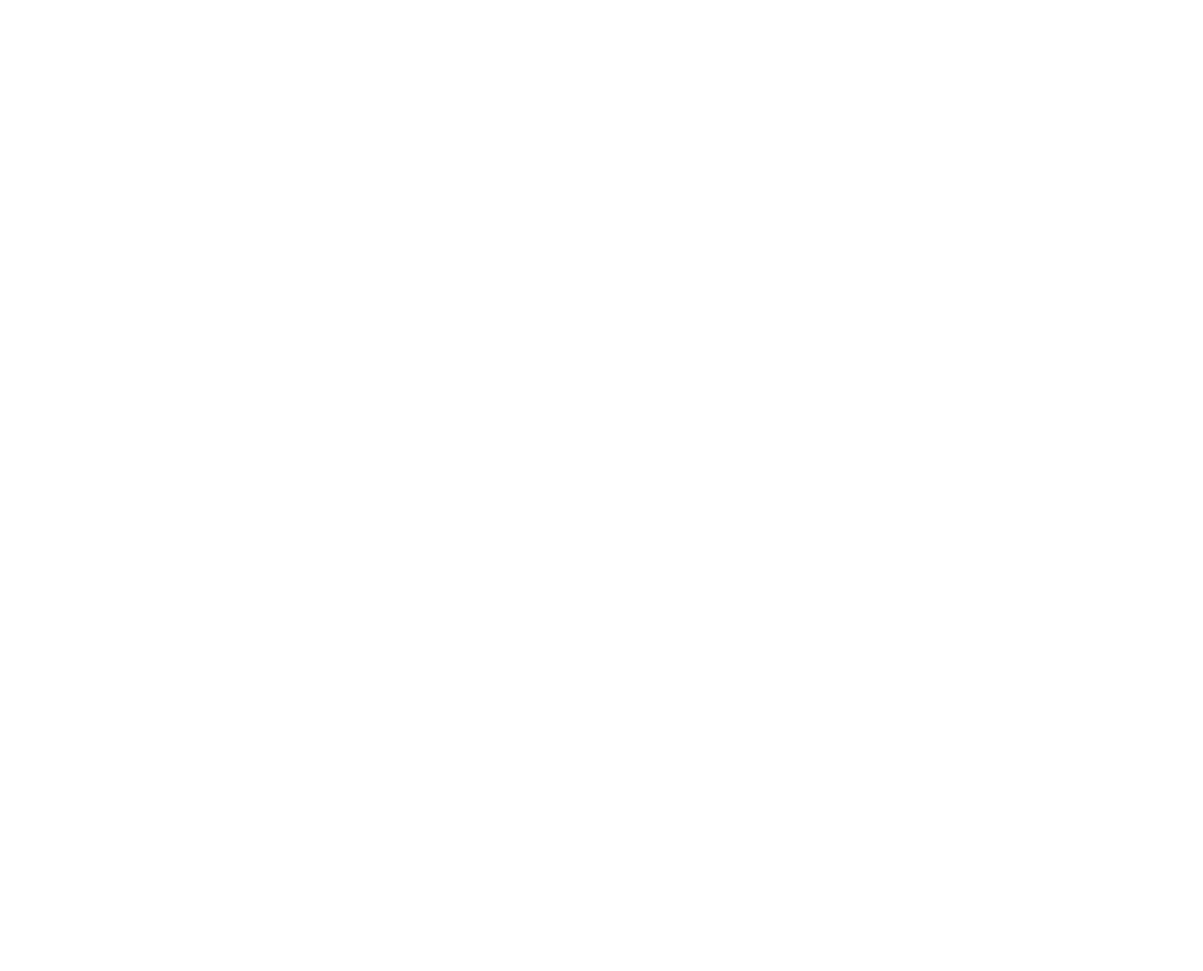
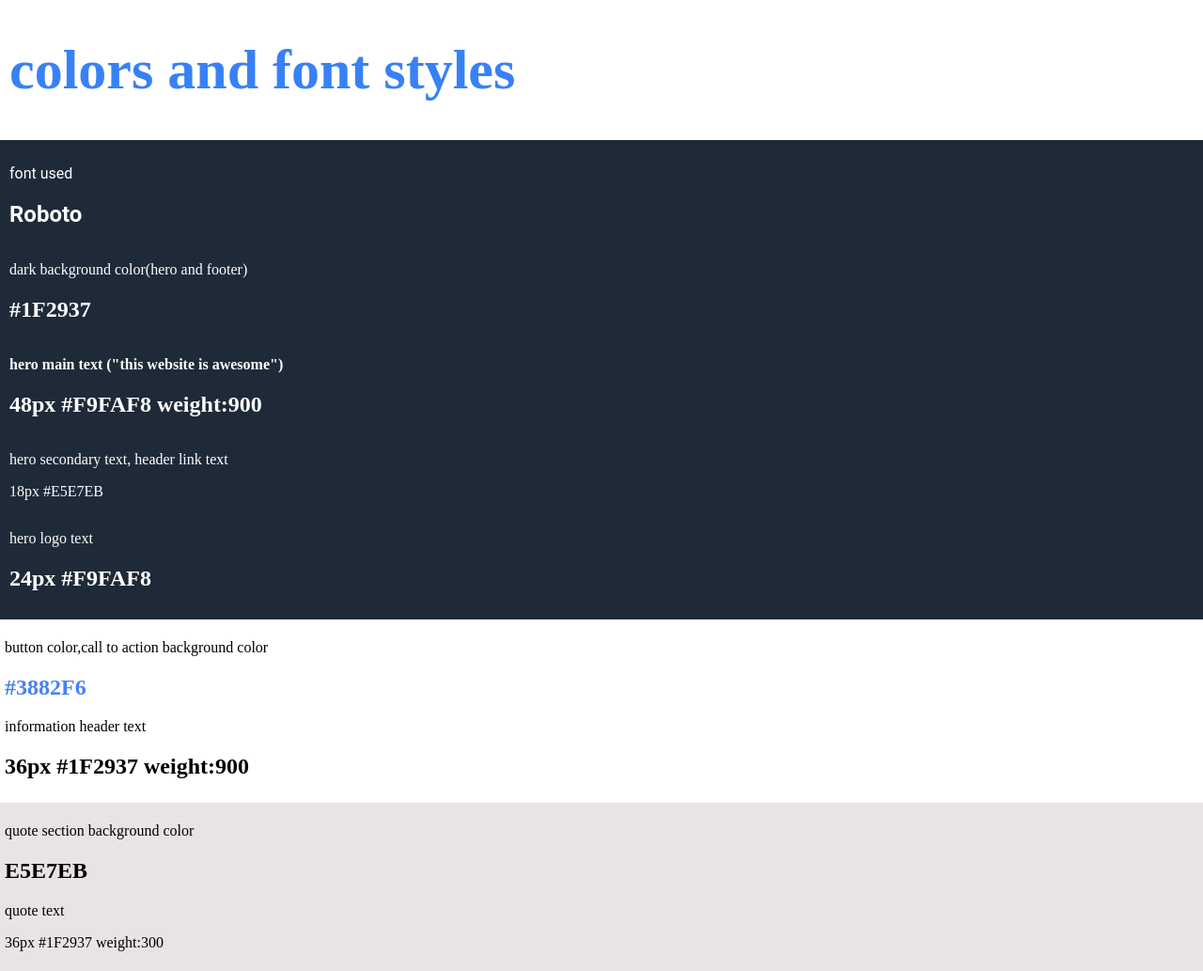
Before and after one commit to NaneuTed/odin-css-project, a plain HTML site: page Project-two/index.html in a window 1280 px wide. Shown: the whole page at 94% size. Before the commit the page ends 800 px from the top, so only its background shows below. Drawn offline with Linux system fonts and the light colour scheme.

Commit message:
Add Html content and apply styles
Added html elements and added content, then went ahead and applied styles all the various html elements , to make the html page more colorful and well structured

```diff
--- a/Project-two/index.html
+++ b/Project-two/index.html
@@ -8,5 +8,61 @@
 </head>
 <body>
 
+    <!-- heading -->
+    <h1>colors and font styles</h1>
+
+    <!-- hero section -->
+     <div class="hero">
+        <section class="font">
+            <p>font used</p>
+            <h2>Roboto</h2>
+        </section>
+
+        <section class="color">
+            <p>dark background color(hero and footer)</p>
+            <h2>#1F2937</h2>
+        </section>
+
+        <section class="hero-main">
+            <p>hero main text ("this website is awesome")</p>
+            <h2 >48px #F9FAF8 weight:900</h2>
+        </section>
+
+        <section class="hero-secondary">
+            <p>hero secondary text, header link text</p>
+            <p>18px #E5E7EB</p>
+        </section>
+
+        <section class="hero-logo">
+            <p>hero logo text</p>
+            <h2>24px #F9FAF8</h2>
+        </section>
+     </div>
+
+     <div class="hero-secondary-colors">
+
+        <section>
+            <p>button color,call to action background color</p>
+            <h2 class="colors">#3882F6</h2>
+        </section>
+
+        <section>
+            <p>information header text</p>
+            <h2>36px #1F2937 weight:900</h2>
+        </section>
+     </div>
+
+     <!-- footer -->
+      <div class="footer">
+        <section>
+            <p>quote section background color</p>
+            <h2>E5E7EB</h2>
+        </section>
+
+        <section>
+            <p>quote text</p>
+            <p class="font-weight">36px #1F2937 weight:300</p>
+        </section>
+      </div>
 </body>
 </html>
--- a/Project-two/styles.css
+++ b/Project-two/styles.css
@@ -0,0 +1,37 @@
+body {
+    margin: 0;
+}
+h1 {
+    font-weight: 600;
+    font-size: 60px;
+    padding-left: 10px;
+    color: #3881f5;
+}
+.hero {
+    background-color: #1f2a38;
+    color: white;
+    padding: 10px;
+    display: flex;
+    flex:1;
+    flex-direction: column;
+
+
+}
+.font {
+    font-family: Roboto, sans-serif;
+}
+.hero-main {
+    font-weight: 900;
+}
+
+.hero-secondary-colors {
+    padding: 5px 5px;
+}
+.colors {
+    color: #4582f5;
+}
+.footer {
+    background-color: #e8e3e6;
+    font-weight: 300;
+    padding: 5px 5px;
+}
```
